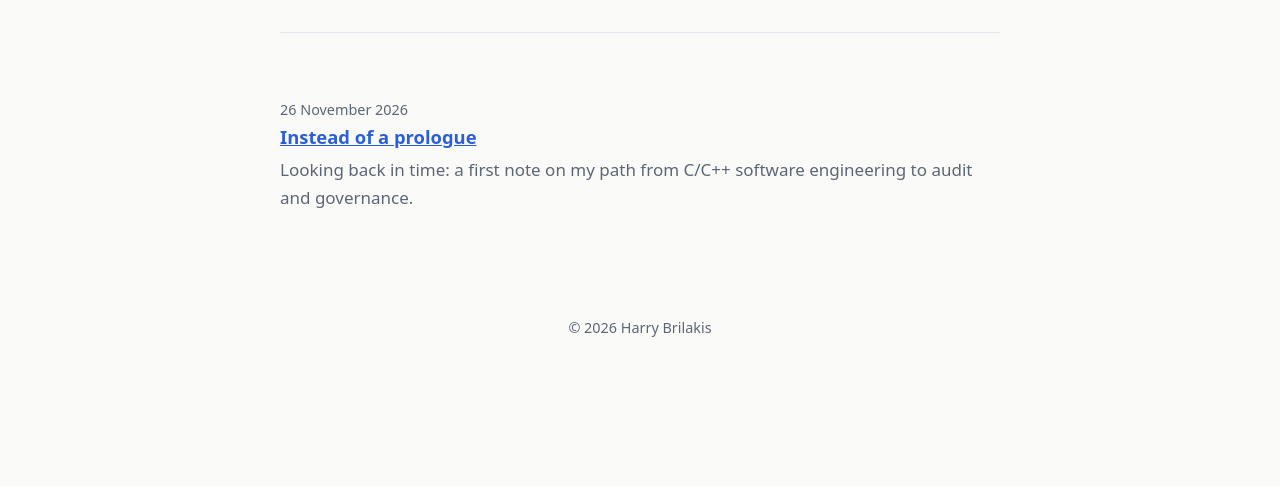
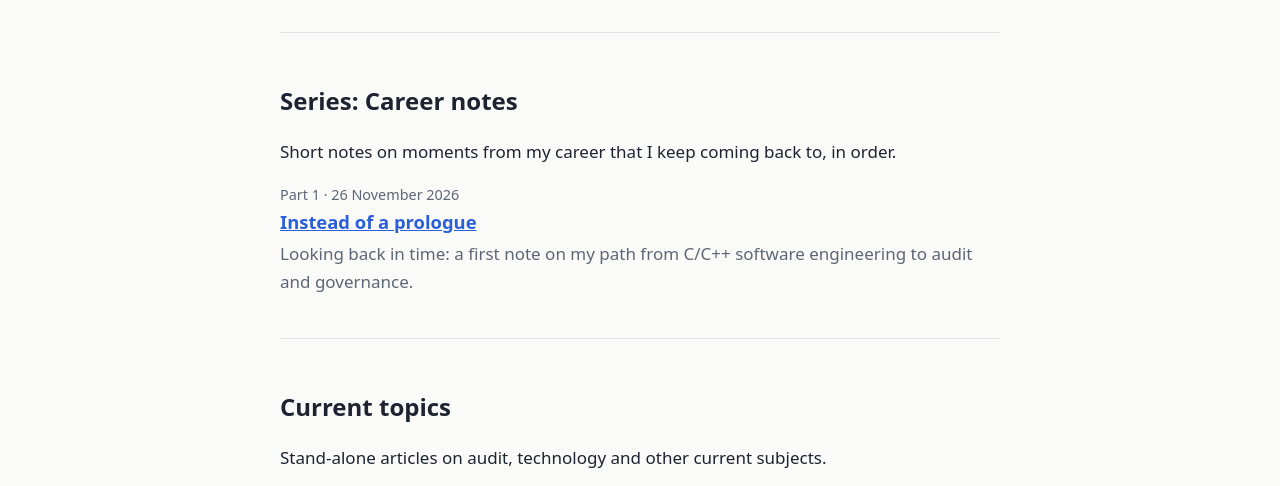
Before and after one commit to harryBdev/harryBdev.github.io, a plain HTML site: page articles/index.html in a window 1280 px wide. Shown: the part 308-794 px from the top of the page. Drawn offline with Linux system fonts and the light colour scheme.

Commit message:
Add career notes and current topics sectionsGroup articles into series and current topics
Added sections for career notes and current topics.

```diff
--- a/articles/index.html
+++ b/articles/index.html
@@ -25,14 +25,22 @@
       <h1>Commentary</h1>
       <p class="lead">Short articles on audit, governance and technology risk. Most also appear on <a href="https://www.linkedin.com/in/haris-brilakis">LinkedIn</a>.</p>
     </section>
-    <section>
+    <section id="career-notes">
+      <h2 class="group-title">Series: Career notes</h2>
+      <p class="group-intro">Short notes on moments from my career that I keep coming back to, in order.</p>
       <ul class="article-list">
         <li>
-          <span class="date">26 November 2026</span>
+          <span class="date">Part 1 · 26 November 2026</span>
           <a href="instead-of-a-prologue.html">Instead of a prologue</a>
           <p>Looking back in time: a first note on my path from C/C++ software engineering to audit and governance.</p>
         </li>
       </ul>
+    </section>
+
+    <section id="current-topics">
+      <h2 class="group-title">Current topics</h2>
+      <p class="group-intro">Stand-alone articles on audit, technology and other current subjects.</p>
+      <p class="empty">Coming soon.</p>
     </section>
   </main>
 
```
